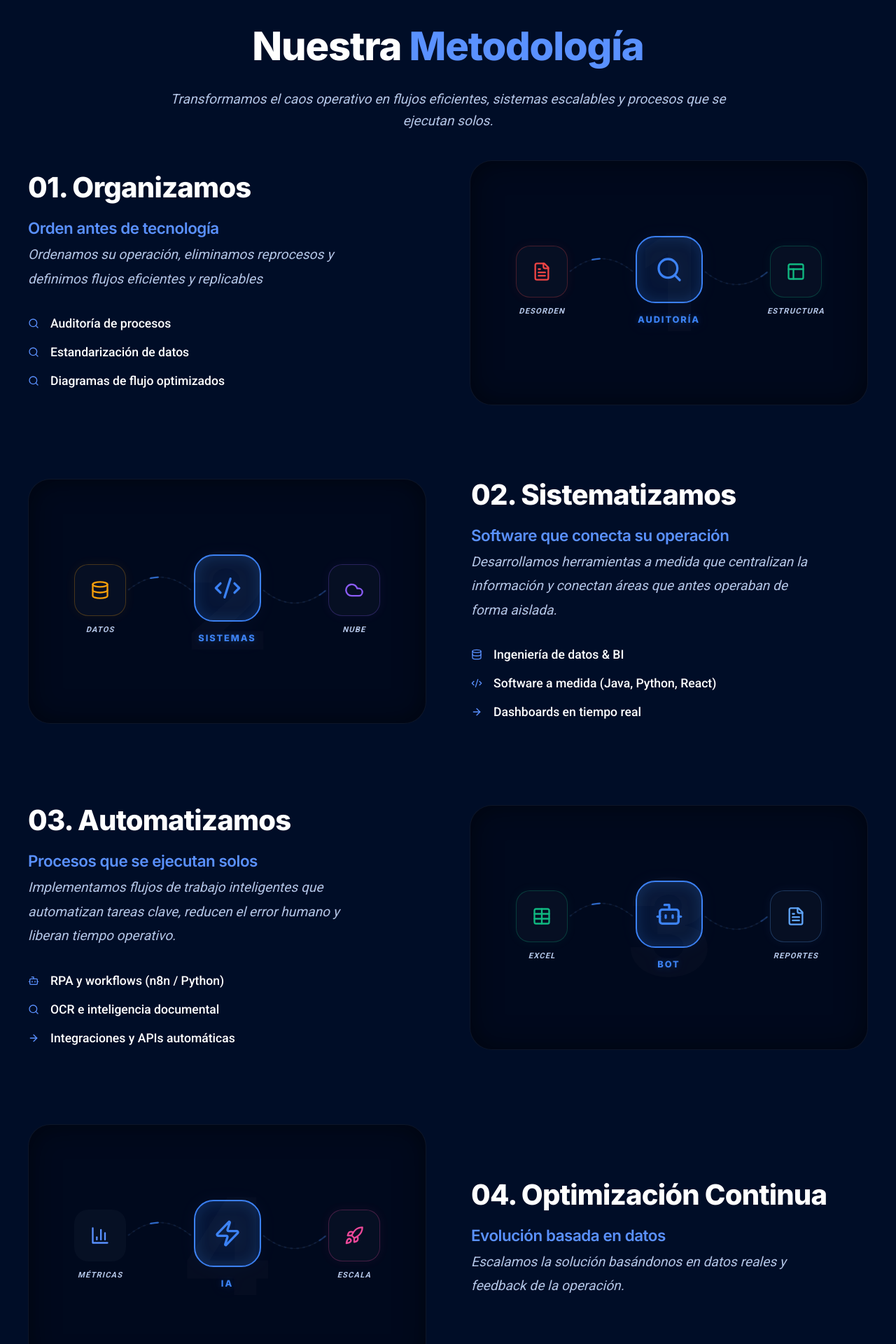
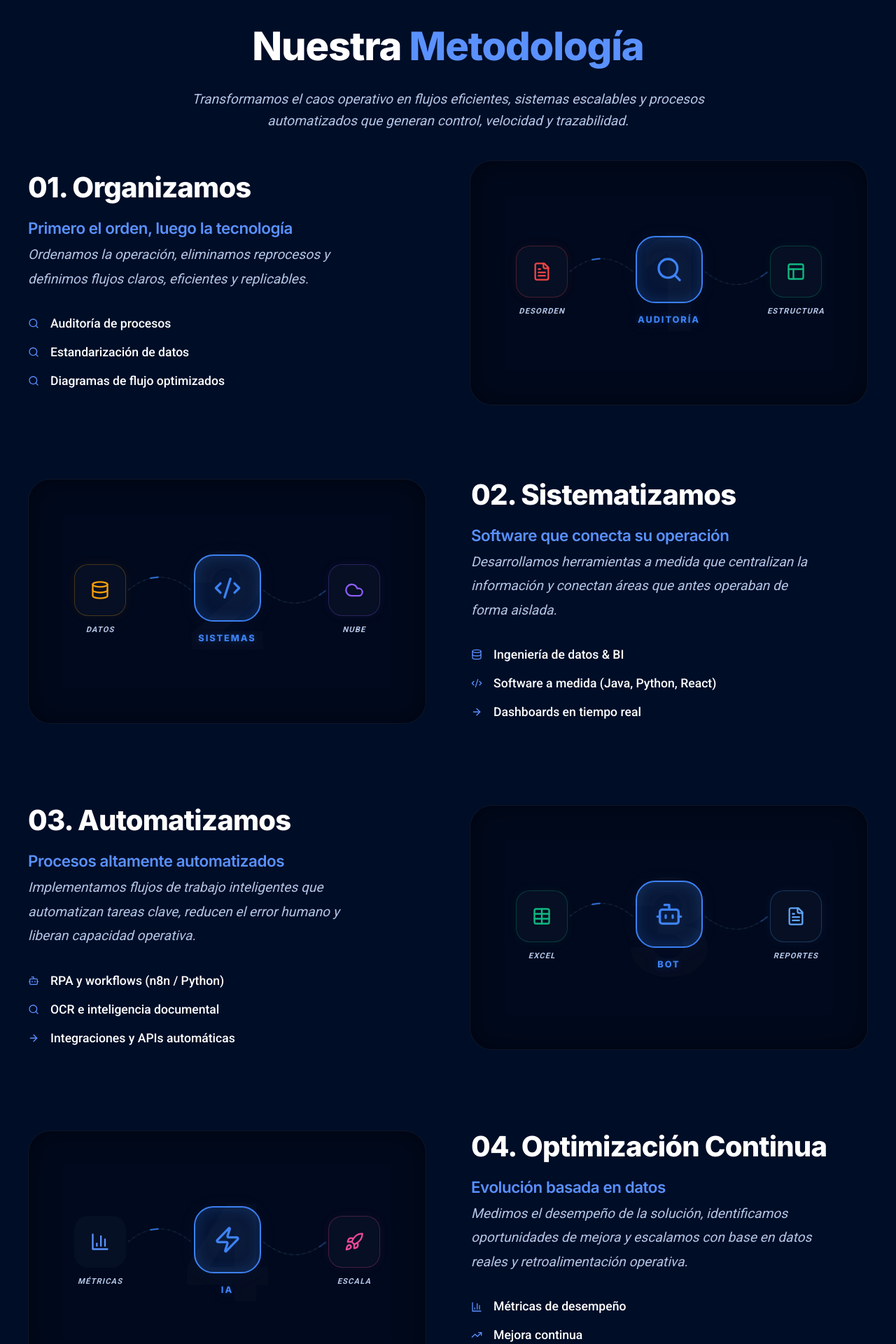
Before and after one commit to LuisRojas0923/Landing-Page-SOLID, a React (Vite) app: page /method in a window 1280 px wide. Shown: the part 180-2100 px from the top of the page at 70% size. Built offline with nearby package versions, Linux system fonts and the light colour scheme.

Commit message:
style: center About page text and update Method page copy

```diff
--- a/src/pages/About.jsx
+++ b/src/pages/About.jsx
@@ -61,7 +61,7 @@ const About = () => {
                                 {pillar.icon}
                             </div>
                             <h3 style={{ fontSize: '1.5rem', fontWeight: '800', marginBottom: '1rem' }}>{pillar.title}</h3>
-                            <p style={{ color: 'var(--text-secondary)', lineHeight: '1.6', fontFamily: "'Roboto', sans-serif", fontStyle: 'italic', textAlign: 'left' }}>{pillar.desc}</p>
+                            <p style={{ color: 'var(--text-secondary)', lineHeight: '1.6', fontFamily: "'Roboto', sans-serif", fontStyle: 'italic', textAlign: 'center' }}>{pillar.desc}</p>
                         </motion.div>
                     ))}
                 </div>
--- a/src/pages/Method.jsx
+++ b/src/pages/Method.jsx
@@ -181,7 +181,7 @@ const Method = () => {
             icon: <Workflow size={28} />,
             number: '01',
             title: 'Organizamos',
-            tagline: 'Orden antes de tecnología',
+            tagline: 'Primero el orden, luego la tecnología',
             desc: 'Mapeamos sus procesos, eliminamos lo que no agrega valor y diseñamos flujos claros y replicables.',
             items: [
                 { icon: <Search size={16} />, label: 'Auditoría de procesos' },
@@ -205,7 +205,7 @@ const Method = () => {
             icon: <Bot size={28} />,
             number: '03',
             title: 'Automatizamos',
-            tagline: 'Procesos que se ejecutan solos',
+            tagline: 'Procesos altamente automatizados',
             desc: 'Implementamos flujos de trabajo digitales que ejecutan tareas repetitivas sin intervención humana, con cero errores, 24/7.',
             items: [
                 { icon: <Bot size={16} />, label: 'RPA y workflows (n8n / Python)' }, // Fixed icon reference
@@ -218,8 +218,8 @@ const Method = () => {
     const stepsDetailed = [
         {
             title: "Organizamos",
-            tagline: "Orden antes de tecnología",
-            desc: "Ordenamos su operación, eliminamos reprocesos y definimos flujos eficientes y replicables",
+            tagline: "Primero el orden, luego la tecnología",
+            desc: "Ordenamos la operación, eliminamos reprocesos y definimos flujos claros, eficientes y replicables.",
             icon: <Search size={32} />,
             items: [
                 { icon: <Search size={16} />, label: 'Auditoría de procesos' },
@@ -240,8 +240,8 @@ const Method = () => {
         },
         {
             title: "Automatizamos",
-            tagline: "Procesos que se ejecutan solos",
-            desc: "Implementamos flujos de trabajo inteligentes que automatizan tareas clave, reducen el error humano y liberan tiempo operativo.",
+            tagline: "Procesos altamente automatizados",
+            desc: "Implementamos flujos de trabajo inteligentes que automatizan tareas clave, reducen el error humano y liberan capacidad operativa.",
             icon: <Bot size={32} />,
             items: [
                 { icon: <Bot size={16} />, label: 'RPA y workflows (n8n / Python)' },
@@ -252,8 +252,13 @@ const Method = () => {
         {
             title: "Optimización Continua",
             tagline: "Evolución basada en datos",
-            desc: "Escalamos la solución basándonos en datos reales y feedback de la operación.",
-            icon: <TrendingUp size={32} />
+            desc: "Medimos el desempeño de la solución, identificamos oportunidades de mejora y escalamos con base en datos reales y retroalimentación operativa.",
+            icon: <TrendingUp size={32} />,
+            items: [
+                { icon: <BarChart3 size={16} />, label: 'Métricas de desempeño' },
+                { icon: <TrendingUp size={16} />, label: 'Mejora continua' },
+                { icon: <Rocket size={16} />, label: 'Escalabilidad e iteración' }
+            ]
         }
     ];
 
@@ -274,7 +279,7 @@ const Method = () => {
                             Nuestra <span style={{ color: 'var(--deep-navy-800)' }}>Metodología</span>
                         </h2>
                         <p style={{ color: 'var(--text-secondary)', fontSize: '1.2rem', maxWidth: '800px', margin: '0 auto', fontFamily: "'Roboto', sans-serif", fontStyle: 'italic' }}>
-                            Transformamos el caos operativo en flujos eficientes, sistemas escalables y procesos que se ejecutan solos.
+                            Transformamos el caos operativo en flujos eficientes, sistemas escalables y procesos automatizados que generan control, velocidad y trazabilidad.
                         </p>
                     </div>
 
```
